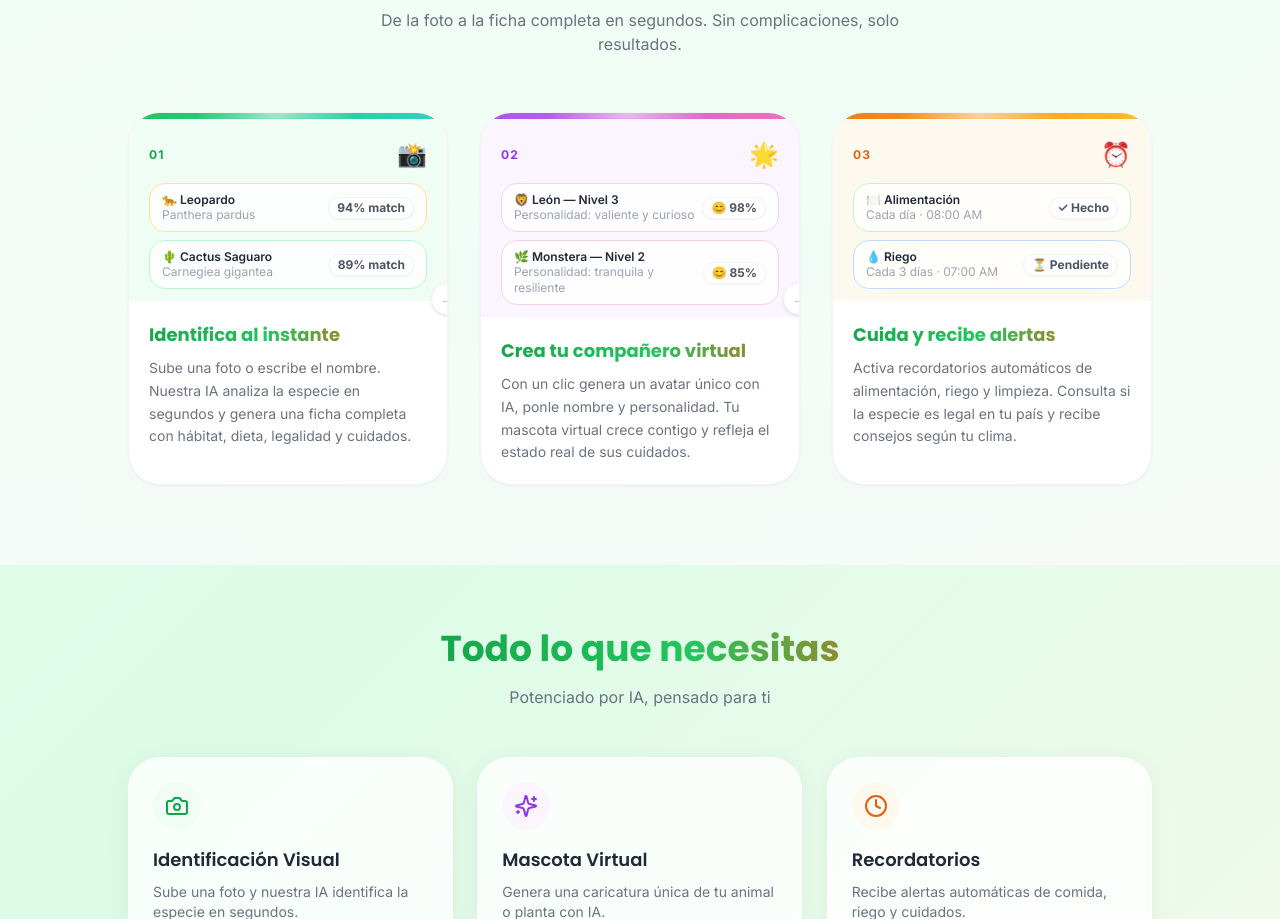
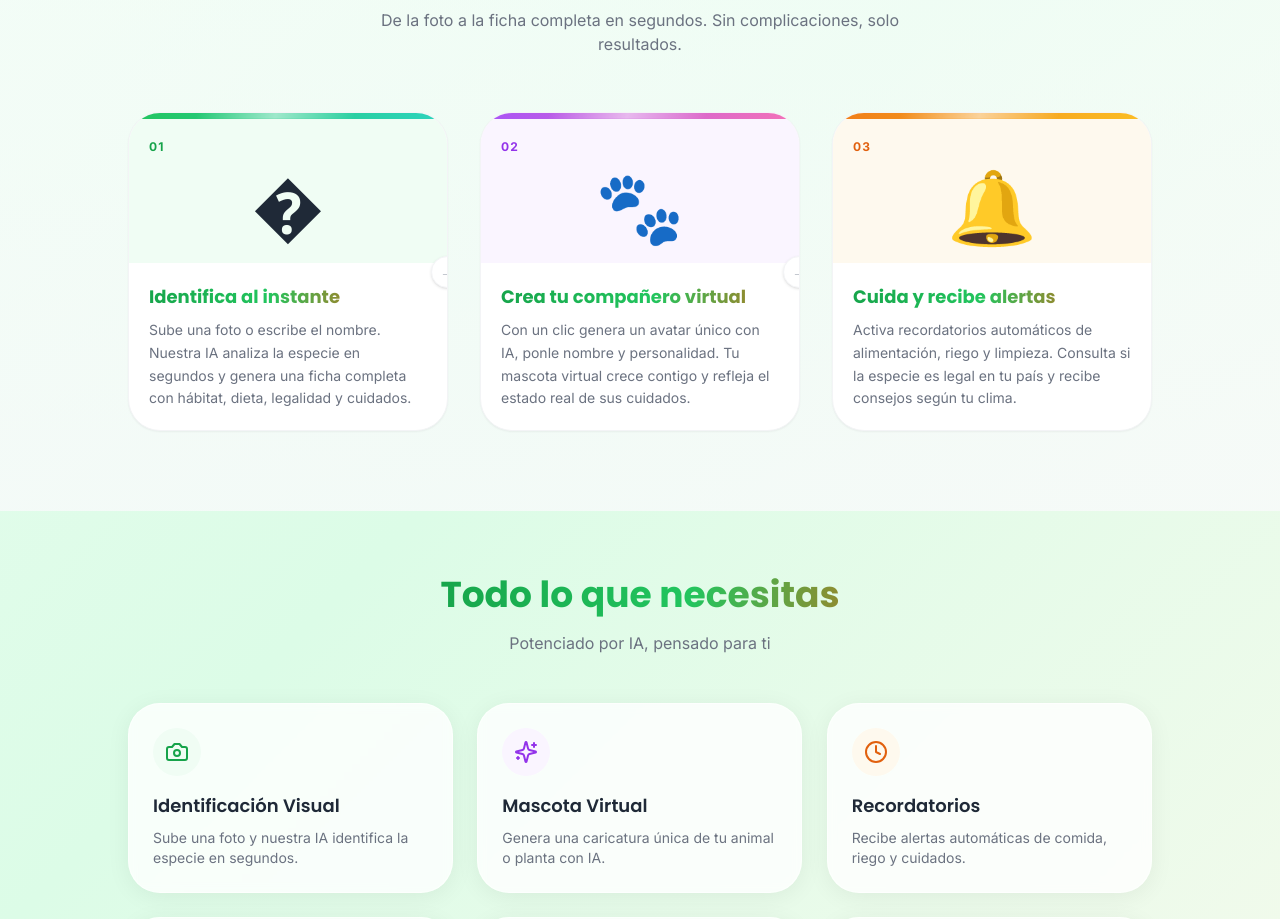
Before and after one commit to georgecodefire20/florapetfriend, a Next.js app in the folder frontend/: page / in a window 1280 px wide. Shown: the part 1210-2129 px from the top of the page. Built offline with nearby package versions, Linux system fonts and the light colour scheme; no server answers.

Commit message:
fix: remove mock UI cards from steps, replace with large relevant emojis

```diff
--- a/frontend/app/page.tsx
+++ b/frontend/app/page.tsx
@@ -52,40 +52,28 @@ const steps = [
     num: '01',
     title: 'Identifica al instante',
     desc: 'Sube una foto o escribe el nombre. Nuestra IA analiza la especie en segundos y genera una ficha completa con hábitat, dieta, legalidad y cuidados.',
-    icon: '📸',
+    icon: '�',
     gradient: 'from-brand-500 to-teal-400',
     bg: 'bg-brand-50',
     accent: 'text-brand-600',
-    visual: [
-      { label: '🐆 Leopardo', sub: 'Panthera pardus', badge: '94% match', color: 'bg-amber-50 border-amber-200' },
-      { label: '🌵 Cactus Saguaro', sub: 'Carnegiea gigantea', badge: '89% match', color: 'bg-green-50 border-green-200' },
-    ],
   },
   {
     num: '02',
     title: 'Crea tu compañero virtual',
     desc: 'Con un clic genera un avatar único con IA, ponle nombre y personalidad. Tu mascota virtual crece contigo y refleja el estado real de sus cuidados.',
-    icon: '🌟',
+    icon: '🐾',
     gradient: 'from-purple-500 to-pink-400',
     bg: 'bg-purple-50',
     accent: 'text-purple-600',
-    visual: [
-      { label: '🦁 León — Nivel 3', sub: 'Personalidad: valiente y curioso', badge: '😊 98%', color: 'bg-purple-50 border-purple-200' },
-      { label: '🌿 Monstera — Nivel 2', sub: 'Personalidad: tranquila y resiliente', badge: '😊 85%', color: 'bg-pink-50 border-pink-200' },
-    ],
   },
   {
     num: '03',
     title: 'Cuida y recibe alertas',
     desc: 'Activa recordatorios automáticos de alimentación, riego y limpieza. Consulta si la especie es legal en tu país y recibe consejos según tu clima.',
-    icon: '⏰',
+    icon: '🔔',
     gradient: 'from-earth-500 to-amber-400',
     bg: 'bg-earth-50',
     accent: 'text-earth-600',
-    visual: [
-      { label: '🍽️ Alimentación', sub: 'Cada día · 08:00 AM', badge: '✓ Hecho', color: 'bg-green-50 border-green-200' },
-      { label: '💧 Riego', sub: 'Cada 3 días · 07:00 AM', badge: '⏳ Pendiente', color: 'bg-blue-50 border-blue-200' },
-    ],
   },
 ]
 
@@ -192,24 +180,10 @@ export default function HomePage() {
                 {/* Step number accent bar */}
                 <div className={`h-1.5 w-full bg-gradient-to-r shimmer-bar ${step.gradient}`} />
 
-                {/* Visual mockup area */}
-                <div className={`${step.bg} px-5 pt-5 pb-3`}>
-                  <div className="flex items-center justify-between mb-3">
-                    <span className={`text-xs font-bold uppercase tracking-widest ${step.accent}`}>{step.num}</span>
-                    <span className="text-2xl animate-float inline-block">{step.icon}</span>
-                  </div>
-                  {/* Mock UI cards inside container */}
-                  <div className="space-y-2">
-                    {step.visual.map((v, vi) => (
-                      <div key={vi} className={`flex items-center justify-between rounded-xl border px-3 py-2 bg-white/80 ${v.color}`}>
-                        <div>
-                          <p className="text-xs font-semibold text-gray-800 leading-tight">{v.label}</p>
-                          <p className="text-xs text-gray-400">{v.sub}</p>
-                        </div>
-                        <span className="text-xs font-bold text-gray-600 bg-white rounded-full px-2 py-0.5 shadow-sm border border-gray-100 whitespace-nowrap ml-2">{v.badge}</span>
-                      </div>
-                    ))}
-                  </div>
+                {/* Visual area */}
+                <div className={`${step.bg} px-5 pt-5 pb-5 flex flex-col items-center justify-center`}>
+                  <span className={`text-xs font-bold uppercase tracking-widest ${step.accent} self-start mb-4`}>{step.num}</span>
+                  <span className="text-7xl animate-float inline-block">{step.icon}</span>
                 </div>
 
                 {/* Text content */}
```
